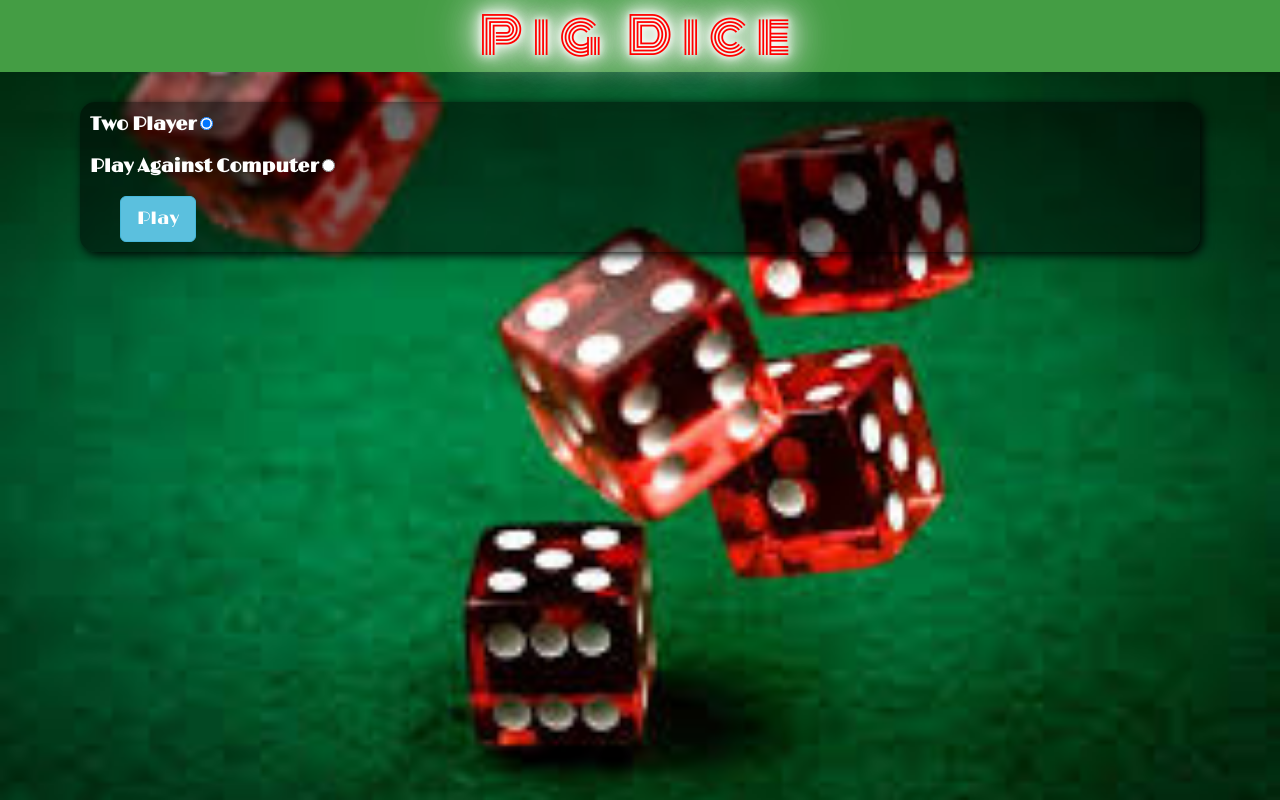
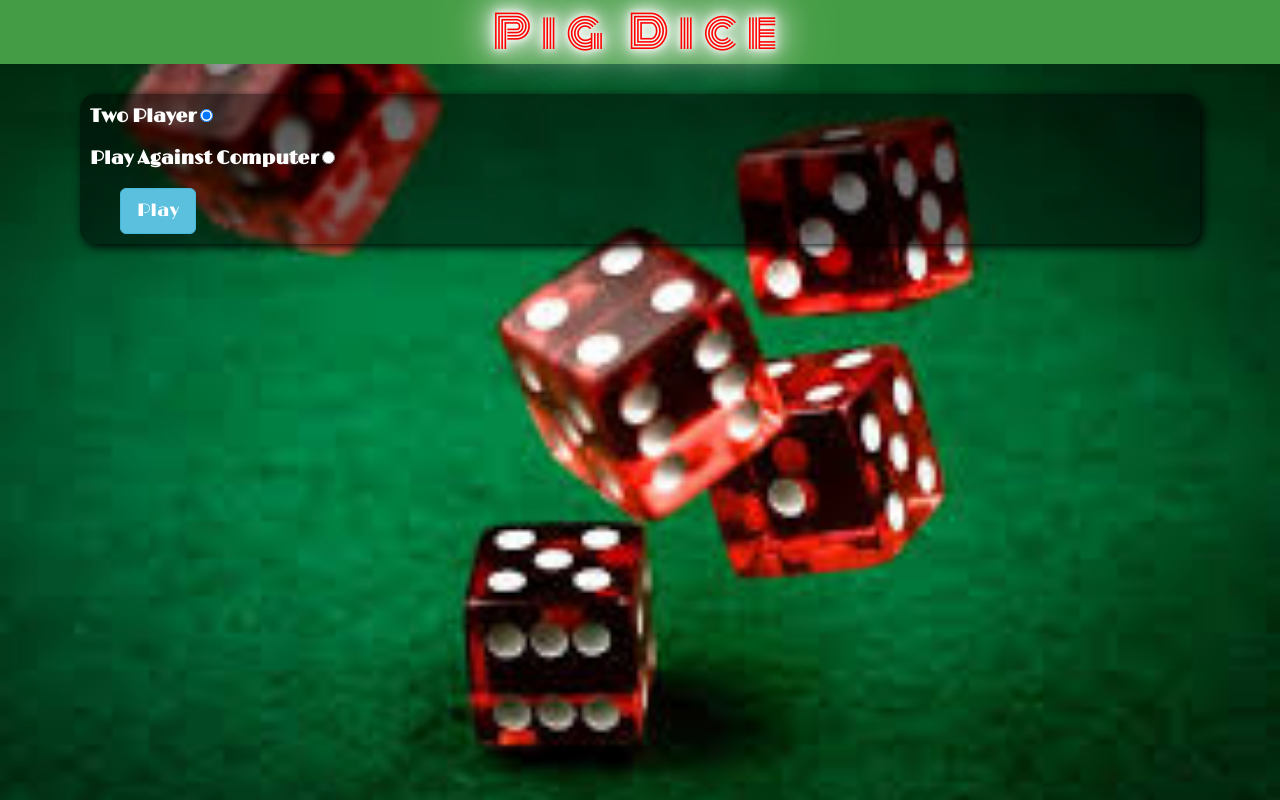
Before and after one commit to Alampulo/pig-dice, a plain HTML site: page index.html in a window 1280 px wide. Drawn offline with nearby package versions, Linux system fonts and the light colour scheme.

Commit message:
font added to header

```diff
--- a/css/styles.css
+++ b/css/styles.css
@@ -17,7 +17,7 @@ body{
 }
 .header{
   text-align: center;
-  font-size: 38pt;
+  font-size: 45px;
   color: red;
   font-family: 'Monoton', cursive;
 
```
